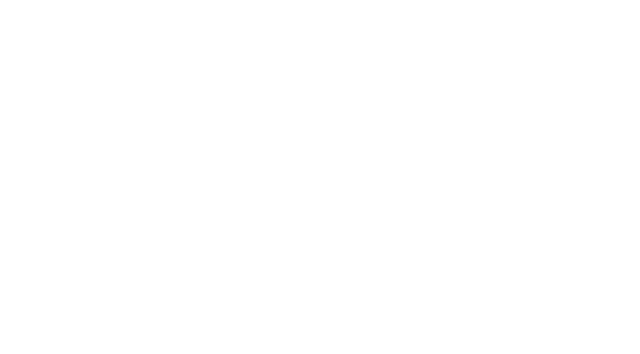
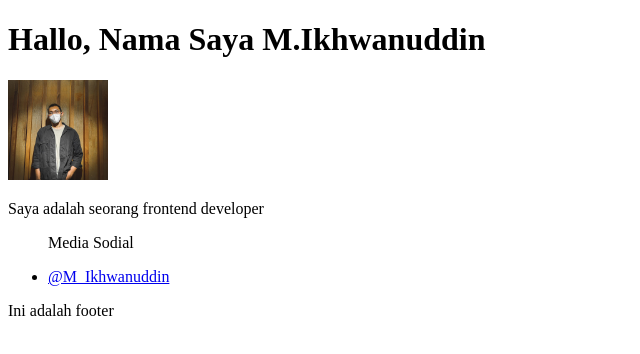
Before and after one commit to ikhwanuddin39/web-basic-seal, a plain HTML site: page index.html in a window 1280 px wide. Shown: the whole page, without its empty margins (0-640 px from the left). Drawn offline with Linux system fonts and the light colour scheme.

Commit message:
isi dari html

```diff
--- a/index.html
+++ b/index.html
@@ -9,7 +9,18 @@
 </head>
 
 <body>
-
+    <header>
+        <h1>Hallo, Nama Saya M.Ikhwanuddin</h1>
+    </header>
+    <section>
+        <img src="./assets/img/photo_2022-09-14_11-52-31.jpg" alt="foto profile" width="100px">
+        <p>Saya adalah seorang frontend developer</p>
+        <ul>
+            <p>Media Sodial</p>
+            <li><a href="https://www.instagram.com/m_ikhwanuddin/">@M_Ikhwanuddin</a></li>
+        </ul>
+    </section>
+    <footer>Ini adalah footer</footer>
 </body>
 
 </html>
```
Also changed, not shown: assets/img/photo_2022-09-14_11-52-31.jpg (added).
